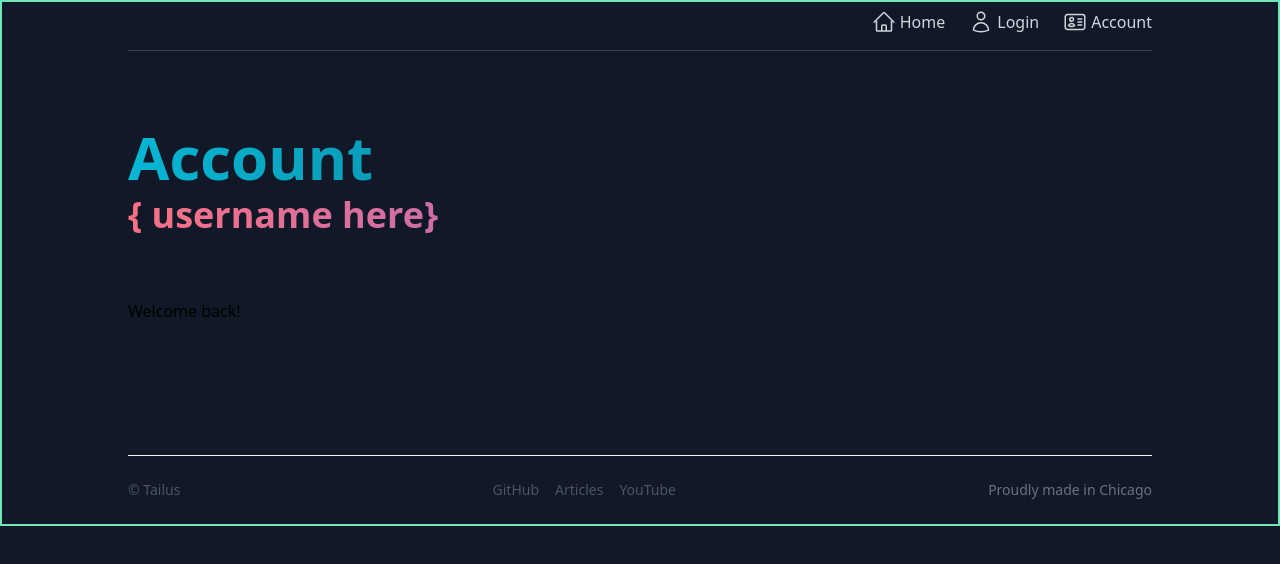
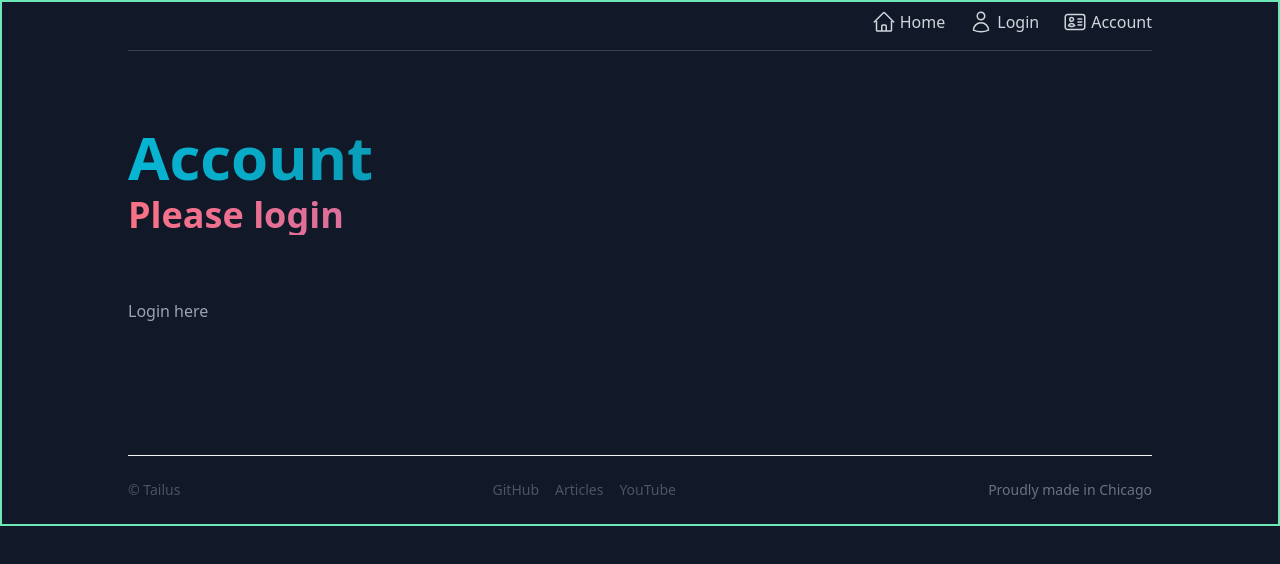
Before and after one commit to fleetwood/kaliope-web, a Next.js app: page /account in a window 1280 px wide. Shown: the top 564 px of the page. Built offline with nearby package versions, Linux system fonts and the light colour scheme; no server answers.

Commit message:
Removing next dist

```diff
--- a/components/layouts/MainLayout.tsx
+++ b/components/layouts/MainLayout.tsx
@@ -19,7 +19,7 @@ const MainLayout = ({
   children,
   className
 }: MainLayoutProps) => (
-  <div className={`m-auto border-2 sm:border-red-300 lg:border-yellow-200 xl:border-emerald-300 ${className}`}>
+  <div className={`m-auto text-gray-400 border-2 sm:border-red-300 lg:border-yellow-200 xl:border-emerald-300 ${className}`}>
     <Head>
       <title>{`Kaliope ${pageTitle || "[WEB]"}`}</title>
     </Head>
--- a/firebase/AuthContext.jsx
+++ b/firebase/AuthContext.jsx
@@ -1,11 +1,10 @@
-import { createContext, useContext } from "react";
+import { createContext, useContext, useEffect, useState } from "react";
 import { firebaseAuth } from "./firebase";
 import {
   createUserWithEmailAndPassword,
   onAuthStateChanged,
   signInWithEmailAndPassword,
-    signOut,
-  //   onAuthStateChanged,
+  signOut,
 } from "firebase/auth";
 
 export const UserContext = createContext();
@@ -13,11 +12,21 @@ export const UserContext = createContext();
 export const createUser = (email, password) => createUserWithEmailAndPassword(firebaseAuth, email,password)
 export const login = (email, password) => signInWithEmailAndPassword(firebaseAuth, email,password)
 export const signout = () => signOut(firebaseAuth)
-// export const authStateChanged = () => onAuthStateChanged(firebaseAuth)
 
 export const AuthContextProvider = ({ children }) => {
+  const [user, setUser] = useState({})
+
+  useEffect(() => {
+    const unsubscribe = onAuthStateChanged(firebaseAuth, (currentUser) => {
+      console.log(user)
+      setUser(currentUser)
+    })
+    return ()=> unsubscribe();
+  })
+
+
   return (
-    <UserContext.Provider value={[]}>{children}</UserContext.Provider>
+    <UserContext.Provider value={{user, onAuthStateChanged}}>{children}</UserContext.Provider>
   );
 };
 
--- a/pages/account.tsx
+++ b/pages/account.tsx
@@ -1,10 +1,22 @@
-import React from 'react';
+import React, { useEffect } from 'react';
 import MainLayout from './../components/layouts/MainLayout'
+import { UserAuth } from '../firebase/AuthContext';
+import Link from 'next/link';
 
-const Account = () => (
-    <MainLayout sectionTitle="Account" subTitle="{ username here}">
-        <h1>Welcome back!</h1>
+const Account = () => {
+    const {user} = UserAuth()
+    return (
+    <MainLayout sectionTitle="Account" subTitle={user ? user.email : 'Please login'}>
+        {user && (
+            <><h1>Welcome back {user.email}</h1>
+            <pre id="json">
+            {JSON.stringify(user, undefined, 2)}
+            </pre></>
+        )}
+        {!user && (
+            <h4><Link href="./login">Login here</Link></h4>
+        )}
     </MainLayout>
-)
+)}
 
 export default Account;
```
Also changed, not shown: 2 other files (tests, documents, lock files or other folders).
